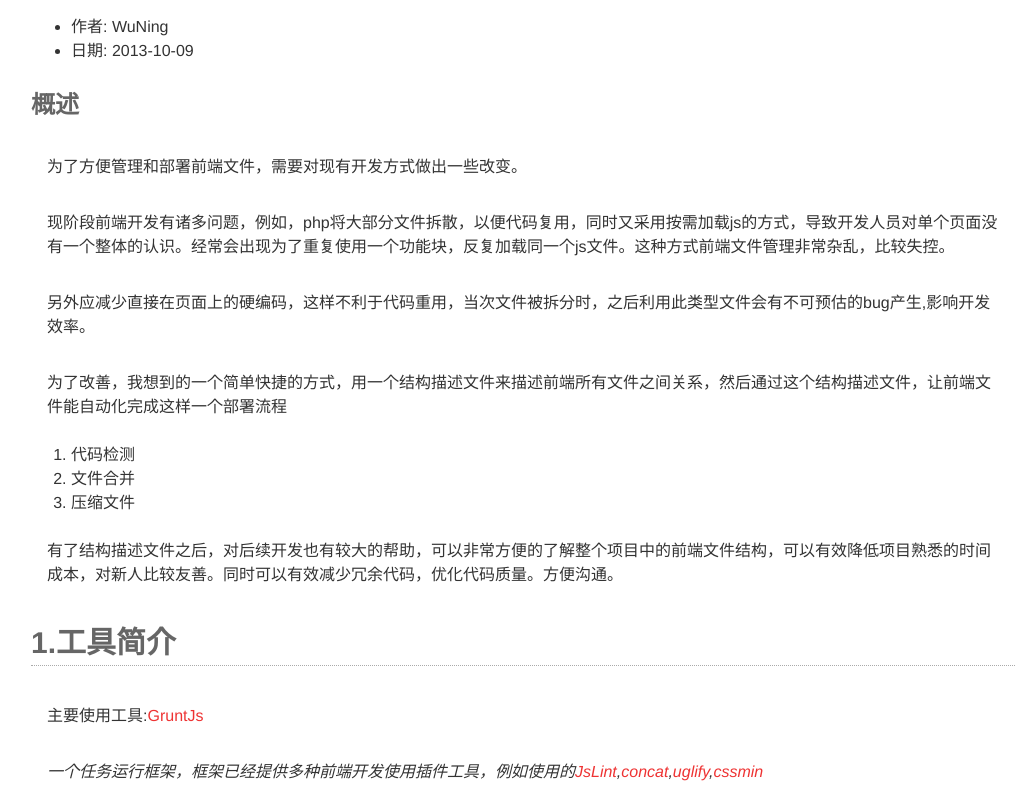
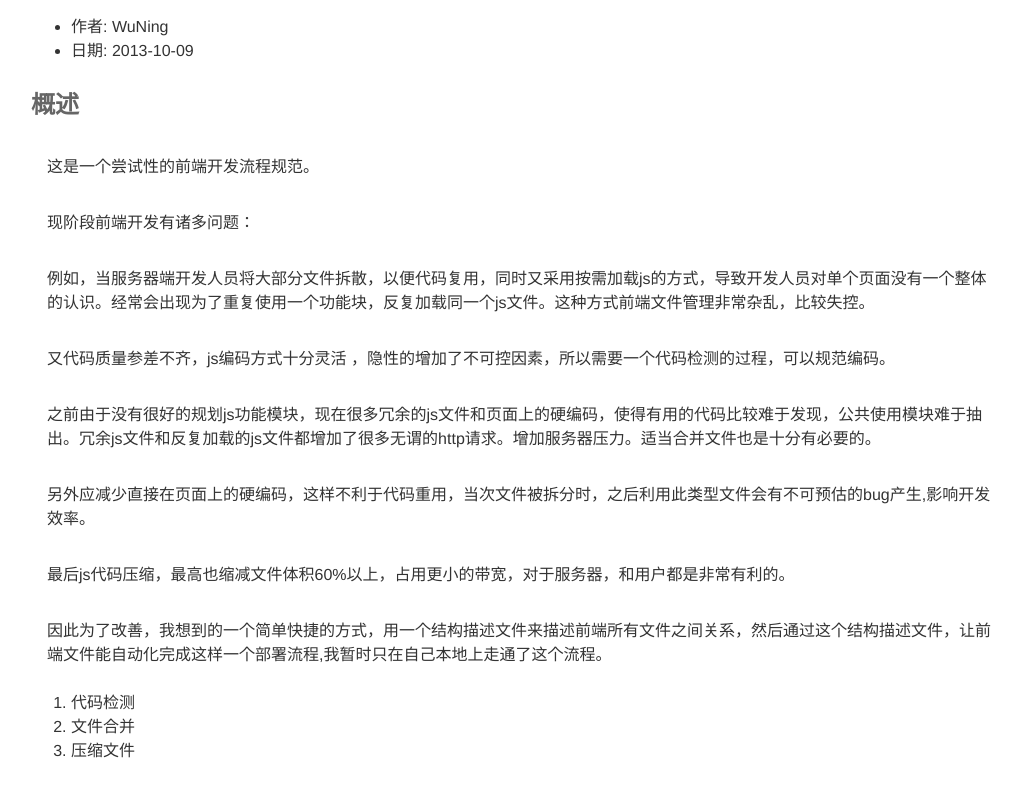
Before and after one commit to Saro50/js-manage-frame, a website: page README.html in a window 1280 px wide. Shown: the part 95-884 px from the top of the page, without its empty margins (117-1145 px from the left). Drawn offline with Linux system fonts and the light colour scheme.

Commit message:
Readme update

```diff
--- a/README.html
+++ b/README.html
@@ -117,16 +117,20 @@ h5 {
     -moz-box-shadow:0 5px 15px #000;
     box-shadow:0 5px 15px #000;
 }
-</style><body><h1>前端开发流程以及文件组织</h1>
+</style><body><h1>前端部署工具</h1>
 <ul>
 <li>作者: WuNing</li>
 <li>日期: 2013-10-09</li>
 </ul>
 <h3>概述</h3>
-<p>为了方便管理和部署前端文件，需要对现有开发方式做出一些改变。</p>
-<p>现阶段前端开发有诸多问题，例如，php将大部分文件拆散，以便代码复用，同时又采用按需加载js的方式，导致开发人员对单个页面没有一个整体的认识。经常会出现为了重复使用一个功能块，反复加载同一个js文件。这种方式前端文件管理非常杂乱，比较失控。</p>
+<p>这是一个尝试性的前端开发流程规范。</p>
+<p>现阶段前端开发有诸多问题：</p>
+<p>例如，当服务器端开发人员将大部分文件拆散，以便代码复用，同时又采用按需加载js的方式，导致开发人员对单个页面没有一个整体的认识。经常会出现为了重复使用一个功能块，反复加载同一个js文件。这种方式前端文件管理非常杂乱，比较失控。</p>
+<p>又代码质量参差不齐，js编码方式十分灵活 ，隐性的增加了不可控因素，所以需要一个代码检测的过程，可以规范编码。</p>
+<p>之前由于没有很好的规划js功能模块，现在很多冗余的js文件和页面上的硬编码，使得有用的代码比较难于发现，公共使用模块难于抽出。冗余js文件和反复加载的js文件都增加了很多无谓的http请求。增加服务器压力。适当合并文件也是十分有必要的。</p>
 <p>另外应减少直接在页面上的硬编码，这样不利于代码重用，当次文件被拆分时，之后利用此类型文件会有不可预估的bug产生,影响开发效率。</p>
-<p>为了改善，我想到的一个简单快捷的方式，用一个结构描述文件来描述前端所有文件之间关系，然后通过这个结构描述文件，让前端文件能自动化完成这样一个部署流程</p>
+<p>最后js代码压缩，最高也缩减文件体积60%以上，占用更小的带宽，对于服务器，和用户都是非常有利的。</p>
+<p>因此为了改善，我想到的一个简单快捷的方式，用一个结构描述文件来描述前端所有文件之间关系，然后通过这个结构描述文件，让前端文件能自动化完成这样一个部署流程,我暂时只在自己本地上走通了这个流程。</p>
 <ol>
 <li>代码检测</li>
 <li>文件合并</li>
@@ -139,7 +143,7 @@ h5 {
 <p>运行环境:<a href="http://nodejs.org/" title="NodeJs">node</a></p>
 <h3>基本流程</h3>
 <ul>
-<li>js语法检测,用于规范和优化js的代码书写</li>
+<li>js语法检测,用于规范和优化js的代码书写，采用与Jquery开发几乎相同的书写规范。我测试过jQuery的所有分支文件，均能通过测试。</li>
 <li>相关文件合并</li>
 <li>压缩输出js</li>
 </ul>
```
Also changed, not shown: Gruntfile.js (+6 -6 lines), taskJs.json (+8 -2 lines), README.md.
